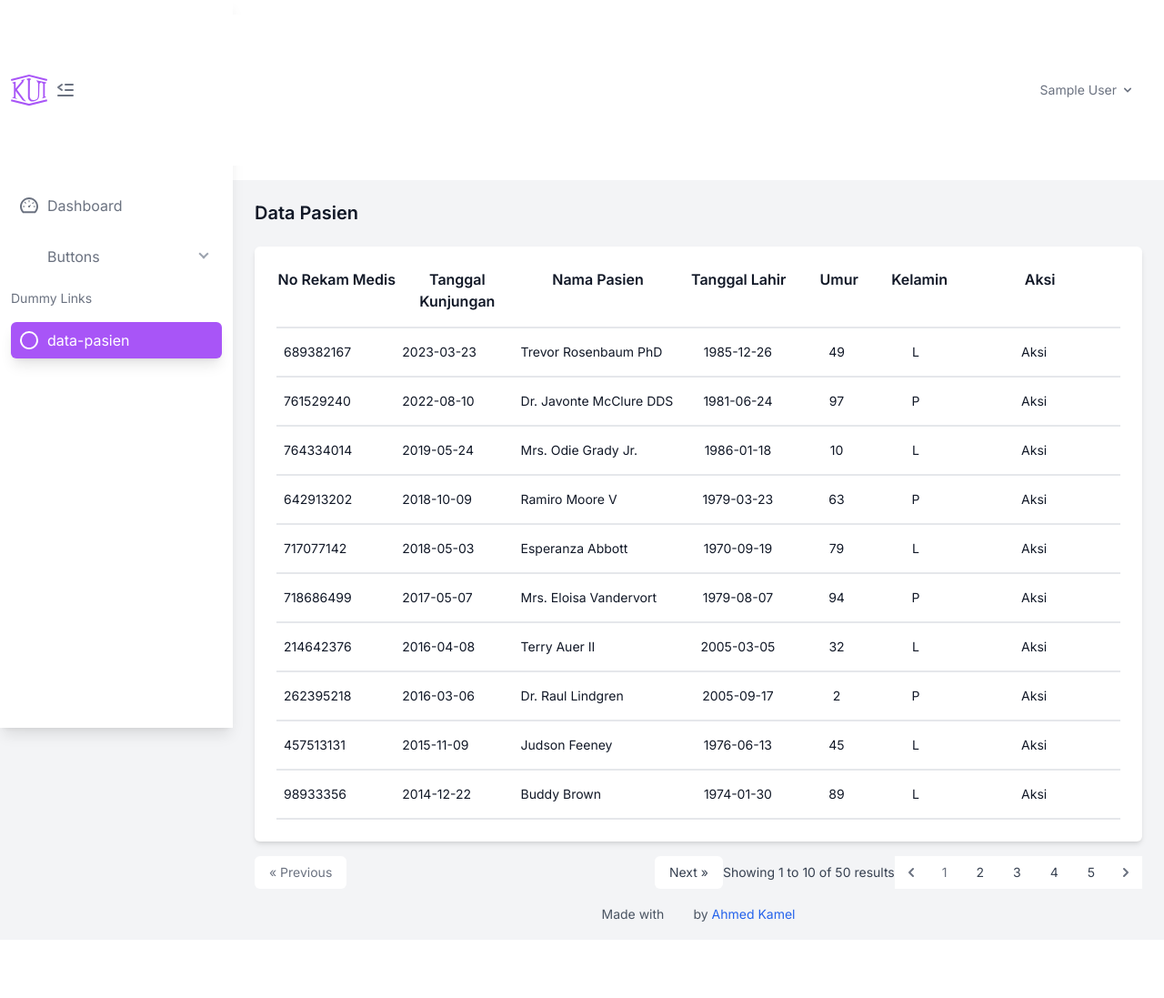
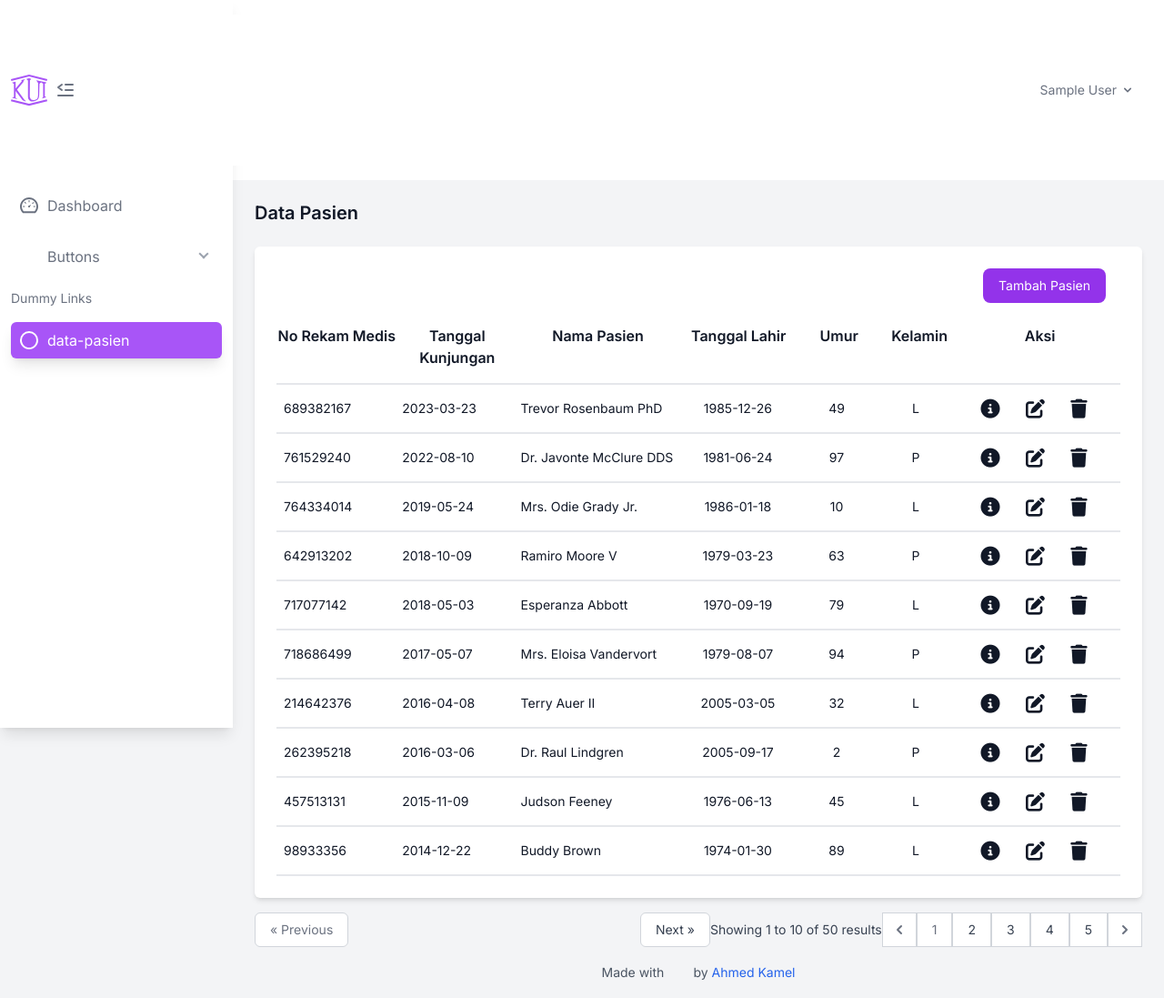
Before and after one commit to argaputra12/clinic-management, a Laravel app: page /pasien in a window 1280 px wide. Shown: the whole page at 91% size. Before the commit the page ends 1013 px from the top, so only its background shows below. Run offline with Laravel 10, Linux system fonts and the light colour scheme; the visitor is signed in with stand-in values (Sample User, id 1); data comes from the database, SQL or seed files in the repository; style sheets or scripts are compiled from the project's sources; some libraries are stand-ins or nearby versions.

Commit message:
adding icons

```diff
--- a/resources/views/admin/data-pasien.blade.php
+++ b/resources/views/admin/data-pasien.blade.php
@@ -8,6 +8,11 @@
     </x-slot>
 
     <div class="p-6 overflow-hidden bg-white rounded-md shadow-md dark:bg-dark-eval-1 mb-4">
+        <div class="mb-6 mx-4 flex justify-end">
+            <a  class="px-4 py-2 text-sm font-medium leading-5 text-white transition-colors duration-300 bg-purple-600 border border-transparent rounded-lg active:bg-purple-600 hover:bg-purple-700 focus:outline-none focus:shadow-outline-blue cursor-pointer">
+                Tambah Pasien
+            </a>
+        </div>
         <div class="flex font-semibold text-base justify-between border-b-2 pb-4">
             <div class="text-center w-[150px]">No Rekam Medis</div>
             <div class="text-center w-[150px]">Tanggal Kunjungan</div>
@@ -26,9 +31,15 @@
                 <div class="text-center w-[150px]">{{ $p->tanggal_lahir }}</div>
                 <div class="text-center w-[100px]">{{ $p->umur }}</div>
                 <div class="text-center w-[100px]">{{ $p->jenis_kelamin }}</div>
-                <div class="text-center w-[200px]">Aksi</div>
+                <div class="text-center w-[200px] flex justify-evenly items-center">
+                    <i class="fa-solid fa-circle-info fa-xl"></i>
+                    <i class="fa-solid fa-pen-to-square fa-xl"></i>
+                    <i class="fa-solid fa-trash fa-xl"></i>
+                </div>
             </div>
         @endforeach
     </div>
+
+
     <?php echo $pasien->render(); ?>
 </x-app-layout>
--- a/resources/views/layouts/app.blade.php
+++ b/resources/views/layouts/app.blade.php
@@ -11,6 +11,9 @@
     <link
         href="https://fonts.googleapis.com/css2?family=Inter:ital,wght@0,200;0,300;0,400;0,600;0,700;0,800;0,900;1,200;1,300;1,400;1,600;1,700;1,800;1,900&display=swap"
         rel="stylesheet" />
+
+    <!-- Icons -->
+    <script src="https://kit.fontawesome.com/0b736e1e36.js" crossorigin="anonymous"></script>
 
     <!-- Styles -->
     <style>
```
